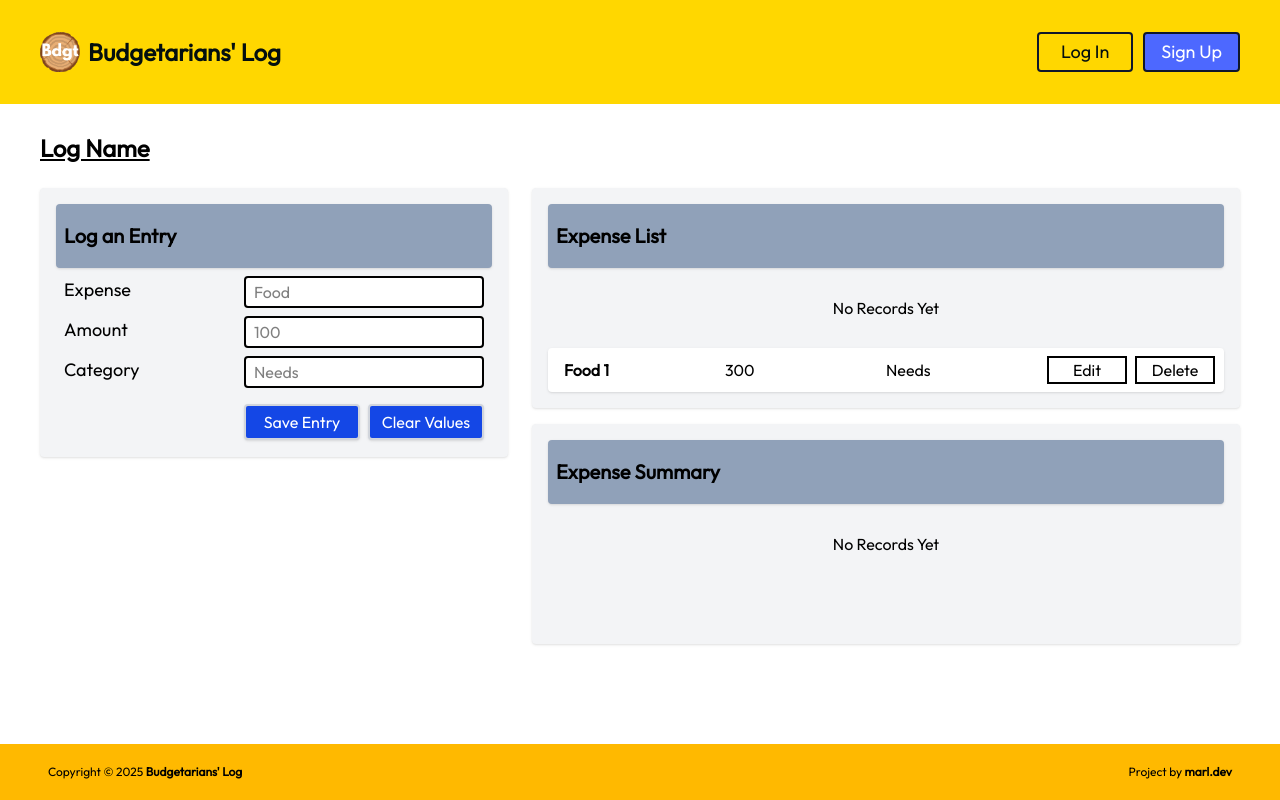
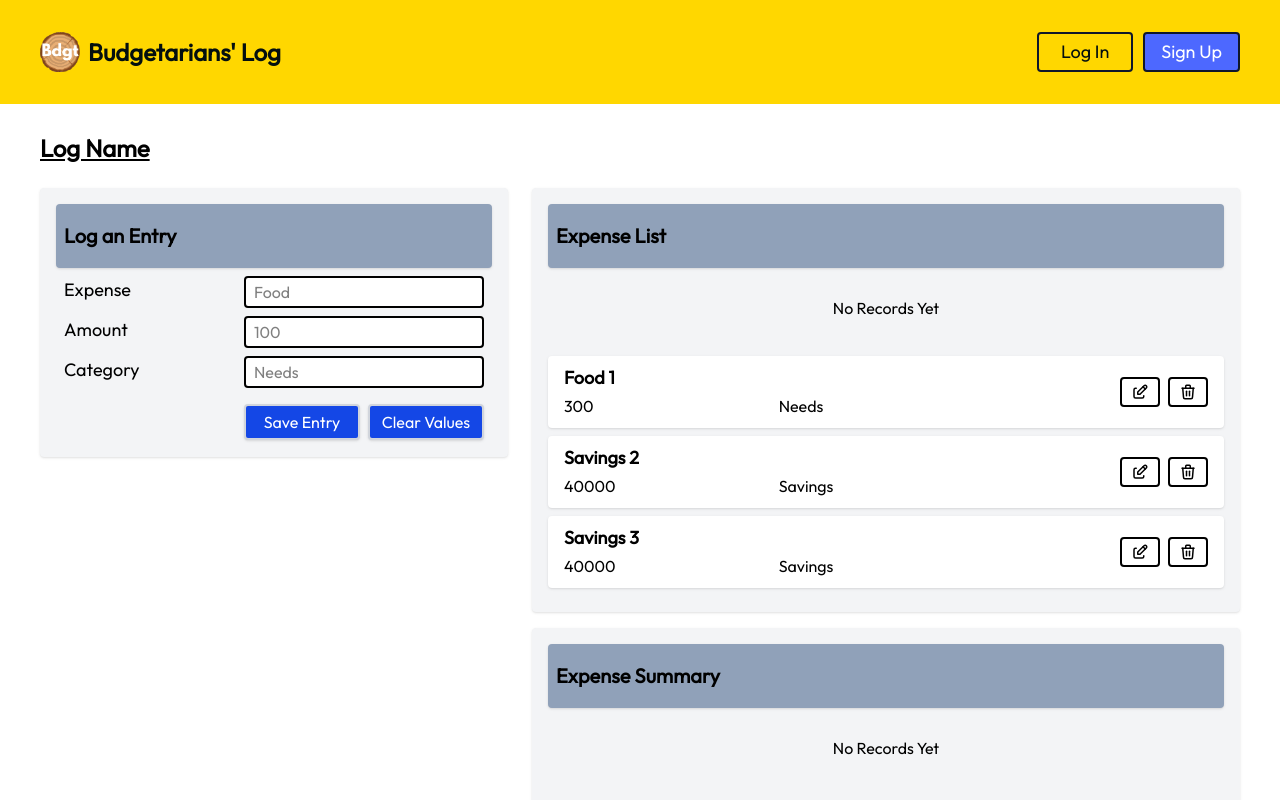
Before and after one commit to marlmunar/budget-tracker, a React (Vite) app in the folder frontend/: page /log in a window 1280 px wide. Shown: the top 800 px of the page. Built offline with nearby package versions, Linux system fonts and the light colour scheme.

Commit message:
Adjusted the grid layout of my expense card component

```diff
--- a/frontend/src/components/ExpenseCard.jsx
+++ b/frontend/src/components/ExpenseCard.jsx
@@ -1,12 +1,13 @@
+import { TbTrash, TbEdit } from "react-icons/tb";
 const ExpenseCard = ({ name, amount, category }) => {
   return (
-    <div className=" bg-white shadow rounded px-4 p-2 grid grid-cols-4 items-center hover:bg-slate-200/50 transition-all duration-300">
-      <p className="font-semibold">{name}</p>
+    <div className="my-2 bg-white shadow rounded px-4 p-2 grid grid-rows-2 grid-cols-3 items-center hover:bg-slate-200/50 transition-all duration-300">
+      <p className="text-lg font-semibold col-span-2">{name}</p>
       <p>{amount}</p>
       <p>{category}</p>
-      <div className="flex gap-2 justify-around">
-        <button className="border-2 min-w-20 bg-white">Edit</button>
-        <button className="border-2 min-w-20 bg-white">Delete</button>
+      <div className="flex gap-2 justify-end row-start-1 col-start-3 row-span-2">
+        <TbEdit className="rounded text-3xl p-1 border-2 md:min-w-10 bg-white" />
+        <TbTrash className="rounded text-3xl p-1 border-2 md:min-w-10 bg-white" />
       </div>
     </div>
   );
--- a/frontend/src/components/ExpenseList.jsx
+++ b/frontend/src/components/ExpenseList.jsx
@@ -8,6 +8,8 @@ const ExpenseList = () => {
 
       <NoRecords />
       <ExpenseCard name="Food 1" amount="300" category="Needs" />
+      <ExpenseCard name="Savings 2" amount="40000" category="Savings" />
+      <ExpenseCard name="Savings 3" amount="40000" category="Savings" />
     </section>
   );
 };
```
